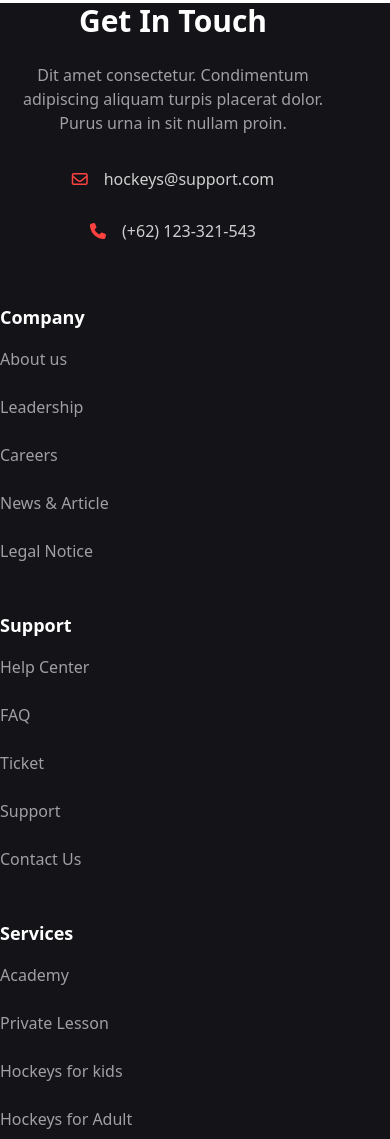
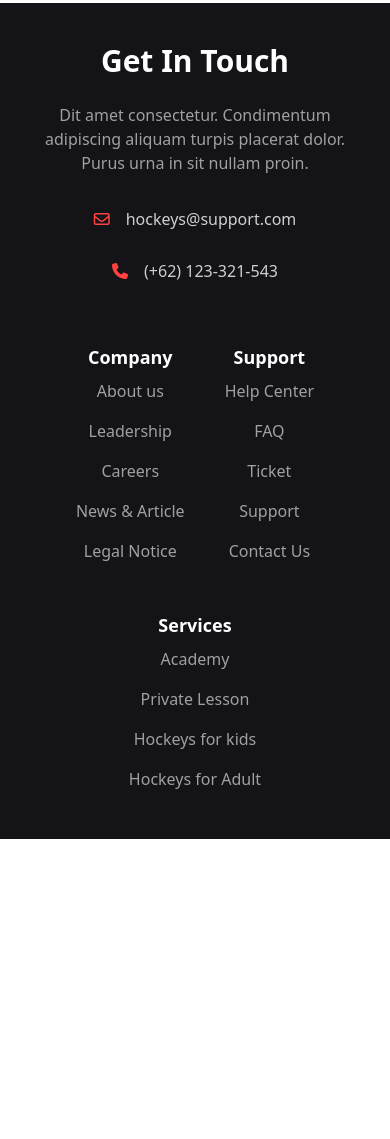
Before and after one commit to jahanara-akter/Assignment-3-Hockeys, a plain HTML site: page index.html in a window 390 px wide. Shown: the part 10650-11789 px from the top of the page. After the commit the page ends 11489 px from the top, so only its background shows below. Drawn offline with nearby package versions, Linux system fonts and the light colour scheme.

Commit message:
responsive

```diff
--- a/index.html
+++ b/index.html
@@ -261,7 +261,7 @@
                         </div>
                     </div>
                 </div>
-                <div class="hero w-full">
+                <div class="hero">
                     <div class="hero-content flex-col lg:flex-row border border-[#1313181A] rounded-2xl">
                         <img src="images/6.png" class="max-w-sm rounded-lg w-full" />
                         <div>
@@ -544,9 +544,9 @@
         <!-- ============================ social part end here ================================== -->
     </main>
     <!-- ================================= footer part start here ================================== -->
-    <footer class="footer lg:py-[100px] lg:px-[135px] bg-[#131318] text-base-content">
+    <footer class="footer lg:py-[100px] lg:pl-[185px] lg:pr-[30px] bg-[#131318] text-base-content px-10 py-10">
 
-            <aside class="lg:text-left text-center">
+        <aside class="lg:text-left text-center mx-auto">
             <h2 class="text-font text-white text-3xl font-extrabold mb-4 text-center lg:mx-0 mx-auto">Get In Touch</h2>
             <p class="text-font text-[#FFFFFF99] text-base font-medium mb-6 max-w-[346px]">Dit amet consectetur.
                 Condimentum adipiscing
@@ -557,29 +557,61 @@
             <h6 class="text-font text-[#FFFFFFCC] text-base font-medium mb-5 text-center mx-auto lg:mx-0"><i
                     class="fa fa-phone text-[#FF4240] mr-4"></i>(+62) 123-321-543</h6>
         </aside>
-            <nav>
-                <header class="text-font text-white text-lg font-bold">Company</header>
-                <a class="link link-hover text-font text-[#FFFFFF99] text-base font-medium leading-10">About us</a>
-                <a class="link link-hover text-font text-[#FFFFFF99] text-base font-medium leading-10">Leadership</a>
-                <a class="link link-hover text-font text-[#FFFFFF99] text-base font-medium leading-10">Careers</a>
-                <a class="link link-hover text-font text-[#FFFFFF99] text-base font-medium leading-10">News & Article </a>
-                <a class="link link-hover text-font text-[#FFFFFF99] text-base font-medium leading-10">Legal Notice</a>
-            </nav>
-            <nav>
-                <header class="text-font text-white text-lg font-bold">Support</header>
-                <a class="link link-hover text-font text-[#FFFFFF99] text-base font-medium leading-10">Help Center</a>
-                <a class="link link-hover text-font text-[#FFFFFF99] text-base font-medium leading-10">FAQ</a>
-                <a class="link link-hover text-font text-[#FFFFFF99] text-base font-medium leading-10">Ticket</a>
-                <a class="link link-hover text-font text-[#FFFFFF99] text-base font-medium leading-10"> Support</a>
-                <a class="link link-hover text-font text-[#FFFFFF99] text-base font-medium leading-10"> Contact Us</a>
-            </nav>
-        <nav>
-            <header class=" text-font text-white text-lg font-bold">Services</header>
-            <a class="link link-hover text-font text-[#FFFFFF99] text-base font-medium leading-10">Academy</a>
-            <a class="link link-hover text-font text-[#FFFFFF99] text-base font-medium leading-10">Private Lesson</a>
-            <a class="link link-hover text-font text-[#FFFFFF99] text-base font-medium leading-10">Hockeys for kids</a>
-            <a class="link link-hover text-font text-[#FFFFFF99] text-base font-medium leading-10">Hockeys for Adult</a>
-        </nav>
+        <div class="flex lg:gap-[158px] gap-10 mx-auto text-center lg:text-left">
+            <ul>
+                <li><a class="text-font text-white text-lg font-bold">Company</a></li>
+                <li><a class="link link-hover text-font text-[#FFFFFF99] text-base font-medium leading-10">About us</a>
+                </li>
+                <li> <a
+                        class="link link-hover text-font text-[#FFFFFF99] text-base font-medium leading-10">Leadership</a>
+                </li>
+                <li> <a class="link link-hover text-font text-[#FFFFFF99] text-base font-medium leading-10">Careers</a>
+                </li>
+                <li><a class="link link-hover text-font text-[#FFFFFF99] text-base font-medium leading-10">News &
+                        Article
+                    </a> </li>
+                <li> <a class="link link-hover text-font text-[#FFFFFF99] text-base font-medium leading-10">Legal
+                        Notice</a>
+                </li>
+            </ul>
+
+            <ul>
+                <li><a class="text-font text-white text-lg font-bold">Support</a></li>
+                <li> <a class="link link-hover text-font text-[#FFFFFF99] text-base font-medium leading-10">Help
+                        Center</a>
+                </li>
+                <li> <a class="link link-hover text-font text-[#FFFFFF99] text-base font-medium leading-10">FAQ</a></li>
+                <li> <a class="link link-hover text-font text-[#FFFFFF99] text-base font-medium leading-10">Ticket</a>
+                </li>
+                <li> <a class="link link-hover text-font text-[#FFFFFF99] text-base font-medium leading-10"> Support</a>
+                </li>
+                <li><a class="link link-hover text-font text-[#FFFFFF99] text-base font-medium leading-10"> Contact
+                        Us</a>
+                </li>
+            </ul>
+        </div>
+
+
+        <div class="lg:text-left text-center items-center mx-auto lg:mx-0">
+            <ul>
+                <li><a class=" text-font text-white text-lg font-bold text-center lg:mx-0 mx-auto">Services</a></li>
+                <li> <a
+                        class="link link-hover text-font text-[#FFFFFF99] text-base font-medium leading-10 text-center lg:mx-0 mx-auto">Academy</a>
+                </li>
+                <li><a
+                        class="link link-hover text-font text-[#FFFFFF99] text-base font-medium leading-10 text-center lg:mx-0 mx-auto">Private
+                        Lesson</a></li>
+                <li> <a
+                        class="link link-hover text-font text-[#FFFFFF99] text-base font-medium leading-10 text-center lg:mx-0 mx-auto">Hockeys
+                        for
+                        kids</a></li>
+                <li> <a
+                        class="link link-hover text-font text-[#FFFFFF99] text-base font-medium leading-10 text-center lg:mx-0 mx-auto">Hockeys
+                        for
+                        Adult</a></li>
+            </ul>
+        </div>
+
     </footer>
     <!-- =============================== footer part start here ==================================== -->
 </body>
```
Lines whose indentation alone changed are shown as unchanged.
